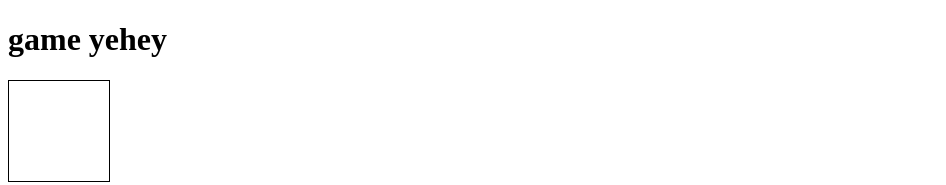
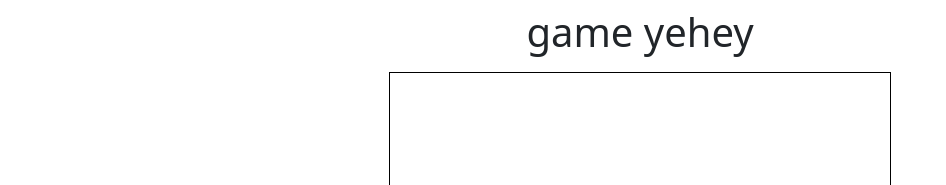
Before and after one commit to LittleBerryJam/3rd-quarter-project, a plain HTML site: page index.html in a window 1280 px wide. Shown: the top 185 px of the page, without its empty margins (0-946 px from the left). Drawn offline with nearby package versions, Linux system fonts and the light colour scheme.

Commit message:
Added bootstrap

```diff
--- a/base.css
+++ b/base.css
@@ -1,3 +1,3 @@
-canvas{
+#gameCanvas{
     border: 1px solid black;
 }
--- a/index.html
+++ b/index.html
@@ -2,12 +2,18 @@
 <html lang="en">
     <head>
         <meta charset="utf-8">
+        <meta name="viewport" content="width=device-width, initial-scale=1">
+        <link href="https://cdn.jsdelivr.net/npm/bootstrap@5.3.3/dist/css/bootstrap.min.css" rel="stylesheet" integrity="sha384-QWTKZyjpPEjISv5WaRU9OFeRpok6YctnYmDr5pNlyT2bRjXh0JMhjY6hW+ALEwIH" crossorigin="anonymous">
         <title>Cs game</title>
         <link rel="stylesheet" href="base.css">
     </head>
 
     <body>
-        <h1>game yehey</h1>
-        <canvas width="100" height="100"></canvas>
+        <div class="container text-center">
+            <h1 class="py-2">game yehey</h1>
+            <canvas width="500" height="500" id="gameCanvas"></canvas>
+        </div>
+
+        <script src="https://cdn.jsdelivr.net/npm/bootstrap@5.3.3/dist/js/bootstrap.bundle.min.js" integrity="sha384-YvpcrYf0tY3lHB60NNkmXc5s9fDVZLESaAA55NDzOxhy9GkcIdslK1eN7N6jIeHz" crossorigin="anonymous"></script>
     </body>
 </html>
```
